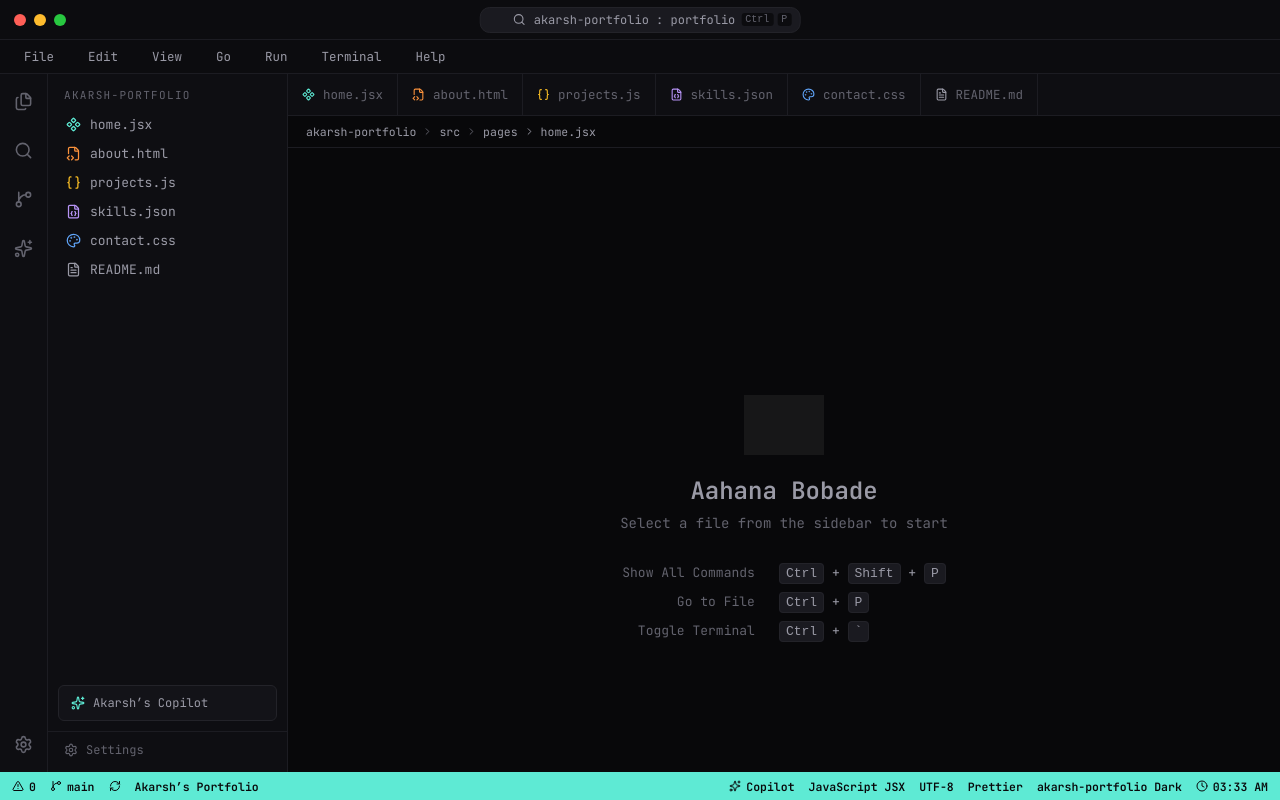
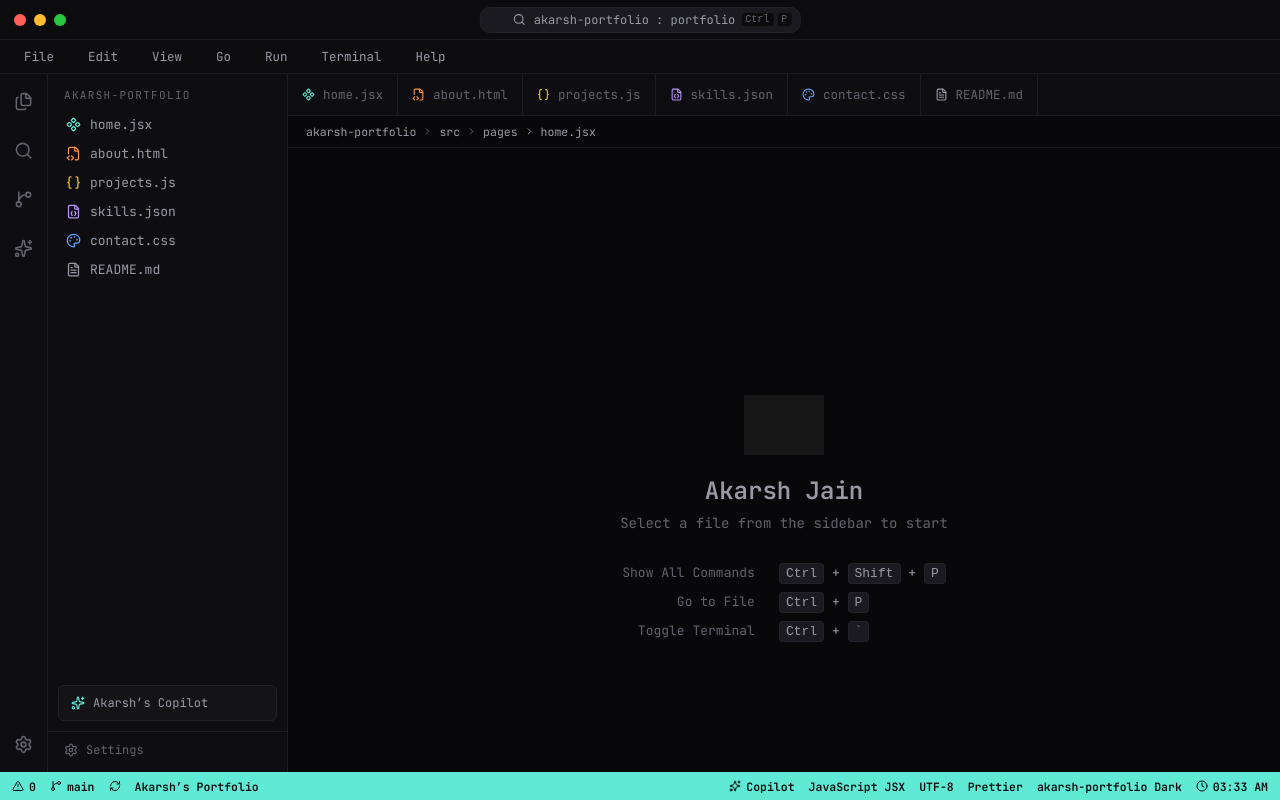
Before and after one commit to akarshjain05/portfolio, a React (Vite) app: page /empty in a window 1280 px wide. Built offline with nearby package versions, Linux system fonts and the light colour scheme; grey boxes are pictures that could not be loaded.

Commit message:
fix: replace Aahana with Akarsh

```diff
--- a/src/components/shell/CommandPalette.jsx
+++ b/src/components/shell/CommandPalette.jsx
@@ -52,7 +52,7 @@ export default function CommandPalette() {
           <div className="palette-section-title">COMMANDS</div>
           <div className="palette-item palette-item--highlight" onClick={toggleCommandPalette}>
             <Sparkles size={14} color="#b794f6" />
-            <span>Open Aahana&apos;s Copilot</span>
+            <span>Open Akarsh&apos;s Copilot</span>
             <span className="palette-shortcut">Ctrl+Shift+C</span>
           </div>
 
--- a/src/components/shell/MenuBar.jsx
+++ b/src/components/shell/MenuBar.jsx
@@ -42,7 +42,7 @@ export default function MenuBar() {
       { label: "Close Tab", shortcut: "Ctrl+W", action: () => closeTab(window.location.pathname) },
       { label: "Close All Tabs", action: () => closeAllTabs() },
       { divider: true },
-      { label: "Download Resume", action: () => window.open("https://akarshjain05.github.io/portfolio/Aahana_Bobade_Resume.pdf", "_blank") },
+      { label: "Download Resume", action: () => window.open("https://akarshjain05.github.io/portfolio/Akarsh_Resume.pdf", "_blank") },
     ],
     Edit: [
       { label: "Undo", shortcut: "Ctrl+Z", action: () => {} },
--- a/src/components/shell/TerminalPanel.jsx
+++ b/src/components/shell/TerminalPanel.jsx
@@ -5,7 +5,7 @@ import { X, Terminal } from "lucide-react";
 export default function TerminalPanel() {
   const { terminalOpen, toggleTerminal } = useIDE();
   const [history, setHistory] = useState([
-    { type: "info", text: "Welcome to Aahana's Terminal Shell v1.0.0" },
+    { type: "info", text: "Welcome to Akarsh's Terminal Shell v1.0.0" },
     { type: "info", text: 'Type "help" to see available commands.' },
   ]);
   const [input, setInput] = useState("");
--- a/src/pages/EmptyState.jsx
+++ b/src/pages/EmptyState.jsx
@@ -7,7 +7,7 @@ export default function EmptyState() {
   return (
     <div className="page" style={{ height: "100%", display: "flex", flexDirection: "column", alignItems: "center", justifyContent: "center", color: "var(--text-muted)", marginTop: "10vh" }}>
       <img src="https://upload.wikimedia.org/wikipedia/commons/a/a7/React-icon.svg" alt="React Logo" width={80} style={{ opacity: 0.1, marginBottom: 20 }} />
-      <h2 style={{ fontSize: "24px", fontWeight: "600", marginBottom: "8px", color: "var(--text-secondary)" }}>Aahana Bobade</h2>
+      <h2 style={{ fontSize: "24px", fontWeight: "600", marginBottom: "8px", color: "var(--text-secondary)" }}>Akarsh Jain</h2>
       <p style={{ fontSize: "14px", marginBottom: "32px" }}>Select a file from the sidebar to start</p>
 
       <div style={{ display: "flex", gap: "24px", fontSize: "13px" }}>
```
